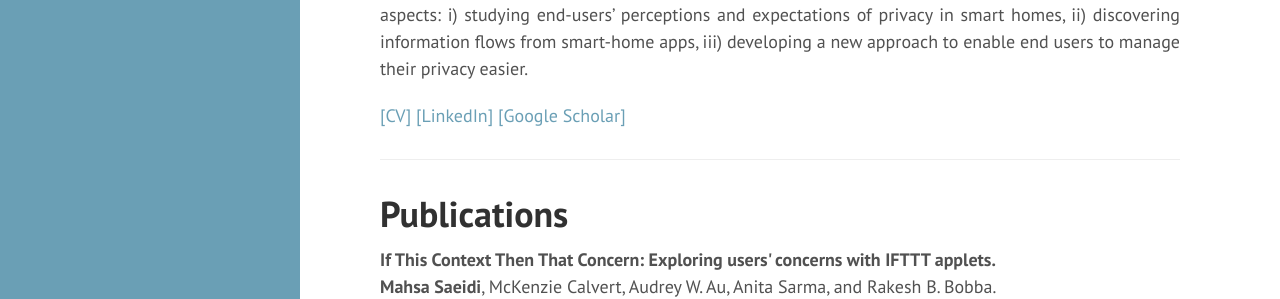
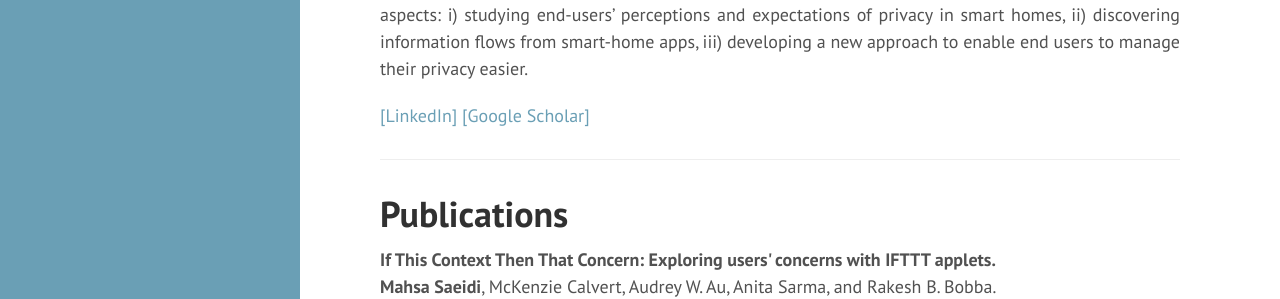
Before and after one commit to gitmahsa/gitmahsa.github.io, a Jekyll site: the page built from index.html, in a window 1280 px wide and 900 px high. Shown: the part 160-459 px from the top of the window. Built offline with Jekyll 4.4.1, drawn with Linux system fonts in a browser that asks for light colours; the list of posts is cut into pages by our own code.

Commit message:
7th update

```diff
--- a/index.html
+++ b/index.html
@@ -49,7 +49,7 @@
 
 <p class="mb-5"><font size="4"><strong>
 
-</strong></span> <a href="">[CV]</a> <a href="">[LinkedIn]</a> <a href="https://scholar.google.com/citations?user=kySG5DUAAAAJ&hl=en">[Google Scholar]</a></font></p>
+</strong></span>  <a href="https://www.linkedin.com/in/mahsa-saeidi-6311457b/">[LinkedIn]</a> <a href="https://scholar.google.com/citations?user=kySG5DUAAAAJ&hl=en">[Google Scholar]</a></font></p>
 
 </section>
 
```
